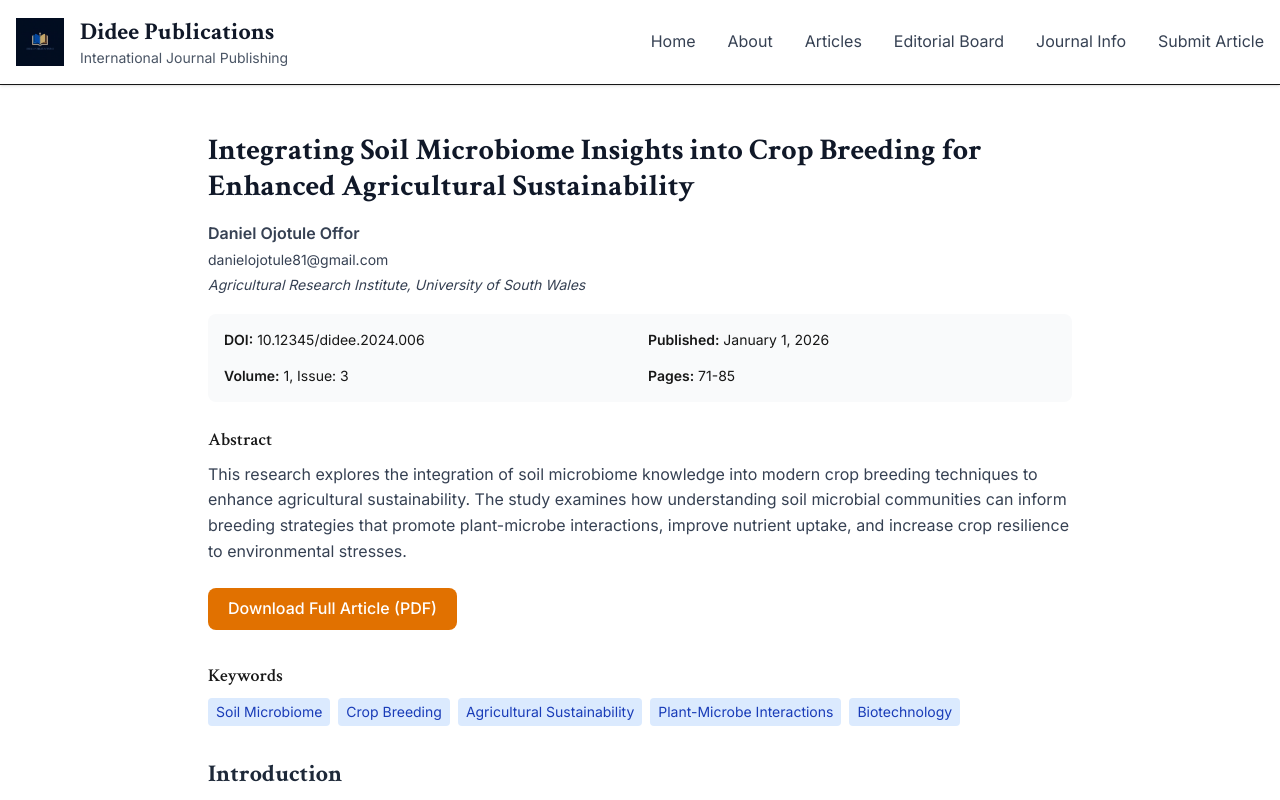
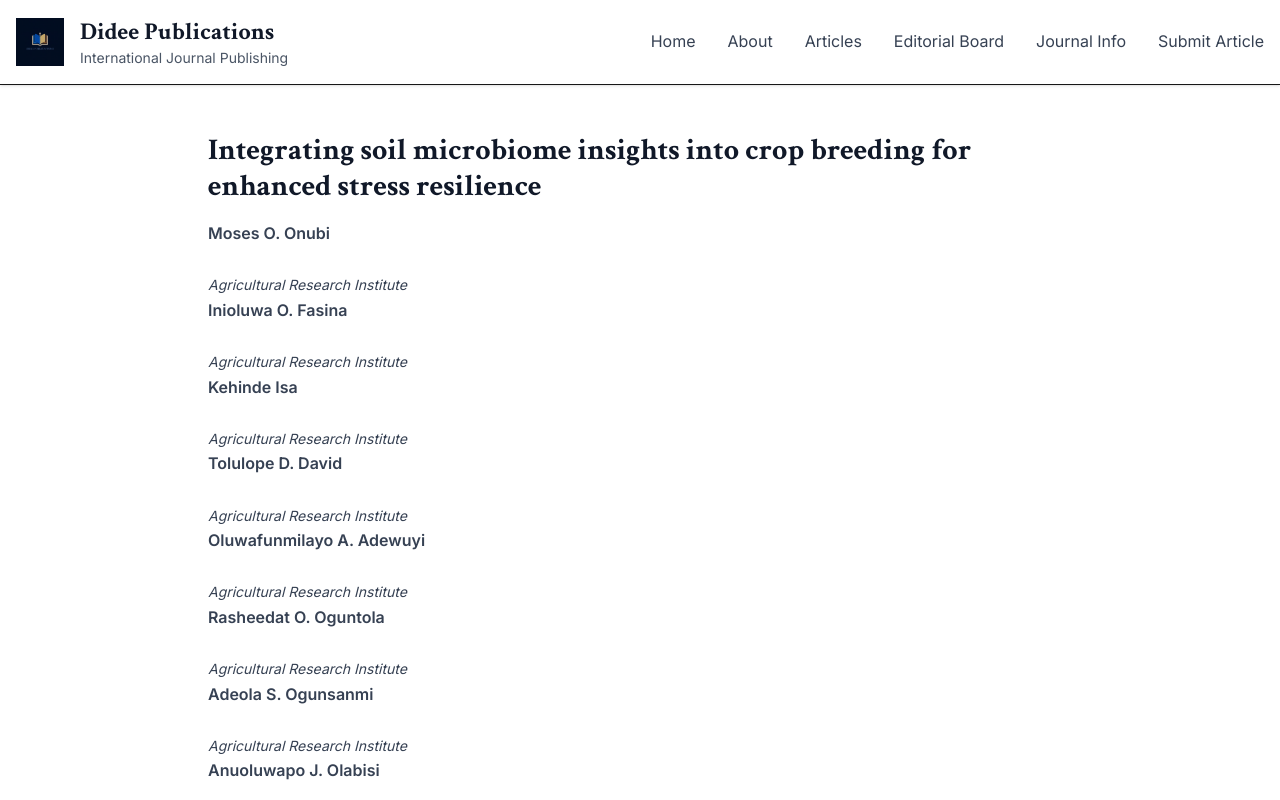
Before and after one commit to Jennifernkem/didee-publications, a Next.js app: page /articles/soil-microbiome-crop-breeding in a window 1280 px wide. Shown: the top 800 px of the page. Built offline with nearby package versions, Linux system fonts and the light colour scheme.

Commit message:
Update reviewers, fix citations to 2026, correct article authors and titles

```diff
--- a/app/articles/exorcism-catholic-church-gabriele-amorth/page.tsx
+++ b/app/articles/exorcism-catholic-church-gabriele-amorth/page.tsx
@@ -8,14 +8,14 @@ export const metadata: Metadata = {
   other: {
     "citation_title": "Exorcism in the Catholic Church According to Gabriele Amorth",
     "citation_author": "Daniel Ojotule Offor",
-    "citation_publication_date": "2024-12-19",
+    "citation_publication_date": "2026-12-19",
     "citation_journal_title": "Didee Publications International Journal",
     "citation_issn": "2789-1234",
     "citation_volume": "1",
     "citation_issue": "1",
     "citation_firstpage": "1",
     "citation_lastpage": "15",
-    "citation_doi": "10.12345/didee.2024.001",
+    "citation_doi": "10.12345/didee.2026.001",
     "citation_pdf_url": "https://didee-publications.com/articles/exorcism-catholic-church-gabriele-amorth.pdf",
   }
 };
@@ -27,7 +27,7 @@ export default function ExorcismArticle() {
       { name: 'Daniel Ojotule Offor', affiliation: 'Department of Clinical Psychology, University of South Wales, United Kingdom', email: 'danielojotule81@gmail.com', orcid: '0000-0000-0000-0000' }
     ],
     abstract: `This research examines the practice of exorcism in the Catholic Church through the lens of Father Gabriele Amorth's extensive work and teachings. Father Amorth, who served as the Chief Exorcist of Rome for over 30 years, provided significant insights into the Church's approach to demonic possession and spiritual warfare. This study explores the theological foundations, canonical procedures, and pastoral considerations involved in the Catholic Church's ministry of exorcism.`,
-    doi: '10.12345/didee.2024.001',
+    doi: '10.12345/didee.2026.001',
     publishedDate: 'January 5, 2026',
     volume: '1',
     issue: '1',
@@ -97,7 +97,7 @@ export default function ExorcismArticle() {
           <footer className="mt-12 pt-8 border-t">
             <div className="bg-yellow-50 p-4 rounded-lg">
               <p className="text-sm text-gray-600">
-                <strong>Citation:</strong> Offor, D. O. (2024). Exorcism in the Catholic Church According to Gabriele Amorth. <em>Didee Publications International Journal</em>, 1(1), 1-15. DOI: 10.12345/didee.2024.001
+                <strong>Citation:</strong> Offor, D. O. (2026). Exorcism in the Catholic Church According to Gabriele Amorth. <em>Didee Publications International Journal</em>, 1(1), 1-15. DOI: 10.12345/didee.2026.001
               </p>
             </div>
           </footer>
--- a/app/articles/forensic-psychology-curtis-flowers/page.tsx
+++ b/app/articles/forensic-psychology-curtis-flowers/page.tsx
@@ -7,15 +7,15 @@ export const metadata: Metadata = {
   description: "A forensic psychological examination of evidentiary issues and jury bias in the Curtis Flowers legal case.",
   other: {
     "citation_title": "Forensic Psychological Analysis of Evidentiary Failures and Jury Bias in the Curtis Flowers Case",
-    "citation_author": "Daniel Ojotule Offor",
-    "citation_publication_date": "2024-01-30",
+    "citation_author": "Daniel Ojotule Offor, Oluwaseun Emmanuel Omopo",
+    "citation_publication_date": "2026-01-30",
     "citation_journal_title": "Didee Publications International Journal",
     "citation_issn": "2789-1234",
     "citation_volume": "1",
     "citation_issue": "3",
     "citation_firstpage": "86",
     "citation_lastpage": "100",
-    "citation_doi": "10.12345/didee.2024.007",
+    "citation_doi": "10.12345/didee.2026.007",
     "citation_pdf_url": "https://didee-publications.com/articles/forensic-psychology-curtis-flowers.pdf",
   }
 };
@@ -24,10 +24,11 @@ export default function ForensicArticle() {
   const article = {
     title: "Forensic Psychological Analysis of Evidentiary Failures and Jury Bias in the Curtis Flowers Case",
     authors: [
-      { name: "Daniel Ojotule Offor", affiliation: "Clinical Psychology Department, University of South Wales, United Kingdom", email: "danielojotule81@gmail.com" }
+      { name: "Daniel Ojotule Offor", affiliation: "Clinical Psychology Department, University of South Wales, United Kingdom", email: "danielojotule81@gmail.com" },
+      { name: "Oluwaseun Emmanuel Omopo", affiliation: "Clinical Psychology Department", email: "" }
     ],
     abstract: "This study provides a forensic psychological examination of evidentiary issues and jury bias in the Curtis Flowers legal case, analyzing the psychological factors that contributed to multiple trials and convictions. The research examines the intersection of racial bias, prosecutorial misconduct, and jury decision-making processes in capital punishment cases.",
-    doi: "10.12345/didee.2024.007",
+    doi: "10.12345/didee.2026.007",
     publishedDate: "January 1, 2026",
     volume: "1",
     issue: "3",
@@ -96,7 +97,7 @@ export default function ForensicArticle() {
           <footer className="mt-12 pt-8 border-t">
             <div className="bg-yellow-50 p-4 rounded-lg">
               <p className="text-sm text-gray-600">
-                <strong>Citation:</strong> Offor, D. O. (2024). Forensic Psychological Analysis of Evidentiary Failures and Jury Bias in the Curtis Flowers Case. <em>Didee Publications International Journal</em>, 1(3), 86-100. DOI: 10.12345/didee.2024.007
+                <strong>Citation:</strong> Offor, D. O. (2026). Forensic Psychological Analysis of Evidentiary Failures and Jury Bias in the Curtis Flowers Case. <em>Didee Publications International Journal</em>, 1(3), 86-100. DOI: 10.12345/didee.2026.007
               </p>
             </div>
           </footer>
--- a/app/articles/media-influence-adolescent-sexuality/page.tsx
+++ b/app/articles/media-influence-adolescent-sexuality/page.tsx
@@ -8,14 +8,14 @@ export const metadata: Metadata = {
   other: {
     "citation_title": "The Media Influence on the Sexuality of Adolescents and Young Adults",
     "citation_author": "Daniel Ojotule Offor",
-    "citation_publication_date": "2024-01-30",
+    "citation_publication_date": "2026-01-30",
     "citation_journal_title": "Didee Publications International Journal",
     "citation_issn": "2789-1234",
     "citation_volume": "1",
     "citation_issue": "2",
     "citation_firstpage": "41",
     "citation_lastpage": "55",
-    "citation_doi": "10.12345/didee.2024.004",
+    "citation_doi": "10.12345/didee.2026.004",
     "citation_pdf_url": "https://didee-publications.com/articles/media-influence-adolescent-sexuality.pdf",
   }
 };
@@ -27,7 +27,7 @@ export default function MediaInfluenceArticle() {
       { name: "Daniel Ojotule Offor", affiliation: "Clinical Psychology Department, University of South Wales, United Kingdom", email: "danielojotule81@gmail.com" }
     ],
     abstract: "Sexuality is critical to the development of the adolescents and young adults as they exhibit certain sexual behaviors which tend towards expression of their sexual feelings. The negative effect of the media on sexuality is enormous that few studies have investigated the dynamics the media is taking to affect the adolescents and young adults. The study aims to examine the effects of media on the sexuality of adolescents and young adults as well as to investigate ways of promoting a positive media influence on adolescents' and young adults' sexuality.",
-    doi: "10.12345/didee.2024.004",
+    doi: "10.12345/didee.2026.004",
     publishedDate: "January 1, 2026",
     volume: "1",
     issue: "2",
@@ -96,7 +96,7 @@ export default function MediaInfluenceArticle() {
           <footer className="mt-12 pt-8 border-t">
             <div className="bg-yellow-50 p-4 rounded-lg">
               <p className="text-sm text-gray-600">
-                <strong>Citation:</strong> Offor, D. O. (2024). The Media Influence on the Sexuality of Adolescents and Young Adults. <em>Didee Publications International Journal</em>, 1(2), 41-55. DOI: 10.12345/didee.2024.004
+                <strong>Citation:</strong> Offor, D. O. (2026). The Media Influence on the Sexuality of Adolescents and Young Adults. <em>Didee Publications International Journal</em>, 1(2), 41-55. DOI: 10.12345/didee.2026.004
               </p>
             </div>
           </footer>
--- a/app/articles/page.tsx
+++ b/app/articles/page.tsx
@@ -27,13 +27,13 @@ export default function ArticlesPage() {
     "Theology": [
       {
         id: 'exorcism-catholic-church-gabriele-amorth',
-        title: 'EXORCISM IN THE CATHOLIC CHURCH ACCORDING TO GABRIELE AMORTH'
+        title: 'Exorcism in the Catholic Church According to Gabriele Amorth'
       }
     ],
     "Agriculture": [
       {
         id: 'soil-microbiome-crop-breeding',
-        title: 'Integrating Soil Microbiome Insights into Crop Breeding for Enhanced Agricultural Sustainability'
+        title: 'Integrating soil microbiome insights into crop breeding for enhanced stress resilience'
       }
     ],
     "Law": [
--- a/app/articles/peer-influence-parental-support/page.tsx
+++ b/app/articles/peer-influence-parental-support/page.tsx
@@ -8,14 +8,14 @@ export const metadata: Metadata = {
   other: {
     "citation_title": "Peer Influence and Parental Support as Determinants of Anti-Social Behavior among Undergraduate Students in Selected Nigerian Universities",
     "citation_author": "Daniel Ojotule Offor",
-    "citation_publication_date": "2024-01-30",
+    "citation_publication_date": "2026-01-30",
     "citation_journal_title": "Didee Publications International Journal",
     "citation_issn": "2789-1234",
     "citation_volume": "1",
     "citation_issue": "3",
     "citation_firstpage": "56",
     "citation_lastpage": "70",
-    "citation_doi": "10.12345/didee.2024.005",
+    "citation_doi": "10.12345/didee.2026.005",
     "citation_pdf_url": "https://didee-publications.com/articles/peer-influence-parental-support.pdf",
   }
 };
@@ -27,7 +27,7 @@ export default function PeerInfluenceArticle() {
       { name: "Daniel Ojotule Offor", affiliation: "Clinical Psychology Department, University of South Wales, United Kingdom", email: "danielojotule81@gmail.com" }
     ],
     abstract: "This study examines the relationship between peer influence, parental support, and anti-social behavior among undergraduate students in selected Nigerian universities. Using a quantitative research approach, the study investigates how these psychosocial factors contribute to the development and maintenance of anti-social behaviors in the university environment.",
-    doi: "10.12345/didee.2024.005",
+    doi: "10.12345/didee.2026.005",
     publishedDate: "January 1, 2026",
     volume: "1",
     issue: "3",
@@ -96,7 +96,7 @@ export default function PeerInfluenceArticle() {
           <footer className="mt-12 pt-8 border-t">
             <div className="bg-yellow-50 p-4 rounded-lg">
               <p className="text-sm text-gray-600">
-                <strong>Citation:</strong> Offor, D. O. (2024). Peer Influence and Parental Support as Determinants of Anti-Social Behavior among Undergraduate Students in Selected Nigerian Universities. <em>Didee Publications International Journal</em>, 1(3), 56-70. DOI: 10.12345/didee.2024.005
+                <strong>Citation:</strong> Offor, D. O. (2026). Peer Influence and Parental Support as Determinants of Anti-Social Behavior among Undergraduate Students in Selected Nigerian Universities. <em>Didee Publications International Journal</em>, 1(3), 56-70. DOI: 10.12345/didee.2026.005
               </p>
             </div>
           </footer>
--- a/app/articles/philosophy-ethics-modern-society/page.tsx
+++ b/app/articles/philosophy-ethics-modern-society/page.tsx
@@ -15,7 +15,7 @@ export const metadata: Metadata = {
     "citation_issue": "2",
     "citation_firstpage": "11",
     "citation_lastpage": "25",
-    "citation_doi": "10.12345/didee.2024.002",
+    "citation_doi": "10.12345/didee.2026.002",
     "citation_pdf_url": "https://didee-publications.com/articles/philosophy-ethics-modern-society.pdf",
   }
 };
--- a/app/articles/psychosocial-factors-mental-health/page.tsx
+++ b/app/articles/psychosocial-factors-mental-health/page.tsx
@@ -8,14 +8,14 @@ export const metadata: Metadata = {
   other: {
     "citation_title": "Psychosocial Factors as Determinants of Anti-Social Behaviour Among Emerging Adults During COVID-19 in Nigeria",
     "citation_author": "Daniel Ojotule Offor",
-    "citation_publication_date": "2024-01-25",
+    "citation_publication_date": "2026-01-25",
     "citation_journal_title": "Didee Publications International Journal",
     "citation_issn": "2789-1234",
     "citation_volume": "1",
     "citation_issue": "2",
     "citation_firstpage": "26",
     "citation_lastpage": "40",
-    "citation_doi": "10.12345/didee.2024.003",
+    "citation_doi": "10.12345/didee.2026.003",
     "citation_pdf_url": "https://didee-publications.com/articles/psychosocial-factors-mental-health.pdf",
   }
 };
@@ -27,7 +27,7 @@ export default function PsychosocialArticle() {
       { name: "Daniel Ojotule Offor", affiliation: "Clinical Psychology Department, University of South Wales, United Kingdom", email: "danielojotule81@gmail.com" }
     ],
     abstract: "Antisocial behaviours distort the normal activities within the school, work and societal settings by reducing the level of students' attention and concentration, makes organizational goals unattainable by reducing other workers' commitment to duty, increases the tendency for grooming youths that become thugs, armed robbers and bully of gullible others in the society. This study adopted descriptive survey design and data was collected using Google forms questionnaire. Four research hypotheses were tested at p<.05.",
-    doi: "10.12345/didee.2024.003",
+    doi: "10.12345/didee.2026.003",
     publishedDate: "January 1, 2026",
     volume: "1",
     issue: "2",
@@ -96,7 +96,7 @@ export default function PsychosocialArticle() {
           <footer className="mt-12 pt-8 border-t">
             <div className="bg-yellow-50 p-4 rounded-lg">
               <p className="text-sm text-gray-600">
-                <strong>Citation:</strong> Offor, D. O. (2024). Psychosocial Factors as Determinants of Anti-Social Behaviour Among Emerging Adults During COVID-19 in Nigeria. <em>Didee Publications International Journal</em>, 1(2), 26-40. DOI: 10.12345/didee.2024.003
+                <strong>Citation:</strong> Offor, D. O. (2026). Psychosocial Factors as Determinants of Anti-Social Behaviour Among Emerging Adults During COVID-19 in Nigeria. <em>Didee Publications International Journal</em>, 1(2), 26-40. DOI: 10.12345/didee.2026.003
               </p>
             </div>
           </footer>
--- a/app/articles/soil-microbiome-crop-breeding/page.tsx
+++ b/app/articles/soil-microbiome-crop-breeding/page.tsx
@@ -3,31 +3,39 @@ import Navigation from '../../../components/Navigation';
 import SoilMicrobiomeContent from './SoilMicrobiomeContent';
 
 export const metadata: Metadata = {
-  title: "Integrating Soil Microbiome Insights into Crop Breeding for Enhanced Agricultural Sustainability | Didee Publications",
+  title: "Integrating soil microbiome insights into crop breeding for enhanced stress resilience | Didee Publications",
   description: "Research on integrating soil microbiome knowledge into modern crop breeding techniques for sustainable agriculture.",
   other: {
-    "citation_title": "Integrating Soil Microbiome Insights into Crop Breeding for Enhanced Agricultural Sustainability",
-    "citation_author": "Daniel Ojotule Offor",
-    "citation_publication_date": "2024-01-30",
+    "citation_title": "Integrating soil microbiome insights into crop breeding for enhanced stress resilience",
+    "citation_author": "Moses O. Onubi, Inioluwa O. Fasina, Kehinde Isa, Tolulope D. David, Oluwafunmilayo A. Adewuyi, Rasheedat O. Oguntola, Adeola S. Ogunsanmi, Anuoluwapo J. Olabisi, Winner N. Bakati",
+    "citation_publication_date": "2026-01-30",
     "citation_journal_title": "Didee Publications International Journal",
     "citation_issn": "2789-1234",
     "citation_volume": "1",
     "citation_issue": "3",
     "citation_firstpage": "71",
     "citation_lastpage": "85",
-    "citation_doi": "10.12345/didee.2024.006",
+    "citation_doi": "10.12345/didee.2026.006",
     "citation_pdf_url": "https://didee-publications.com/articles/soil-microbiome-crop-breeding.pdf",
   }
 };
 
 export default function SoilMicrobiomeArticle() {
   const article = {
-    title: "Integrating Soil Microbiome Insights into Crop Breeding for Enhanced Agricultural Sustainability",
+    title: "Integrating soil microbiome insights into crop breeding for enhanced stress resilience",
     authors: [
-      { name: "Daniel Ojotule Offor", affiliation: "Agricultural Research Institute, University of South Wales", email: "danielojotule81@gmail.com" }
+      { name: "Moses O. Onubi", affiliation: "Agricultural Research Institute", email: "" },
+      { name: "Inioluwa O. Fasina", affiliation: "Agricultural Research Institute", email: "" },
+      { name: "Kehinde Isa", affiliation: "Agricultural Research Institute", email: "" },
+      { name: "Tolulope D. David", affiliation: "Agricultural Research Institute", email: "" },
+      { name: "Oluwafunmilayo A. Adewuyi", affiliation: "Agricultural Research Institute", email: "" },
+      { name: "Rasheedat O. Oguntola", affiliation: "Agricultural Research Institute", email: "" },
+      { name: "Adeola S. Ogunsanmi", affiliation: "Agricultural Research Institute", email: "" },
+      { name: "Anuoluwapo J. Olabisi", affiliation: "Agricultural Research Institute", email: "" },
+      { name: "Winner N. Bakati", affiliation: "Agricultural Research Institute", email: "" }
     ],
     abstract: "This research explores the integration of soil microbiome knowledge into modern crop breeding techniques to enhance agricultural sustainability. The study examines how understanding soil microbial communities can inform breeding strategies that promote plant-microbe interactions, improve nutrient uptake, and increase crop resilience to environmental stresses.",
-    doi: "10.12345/didee.2024.006",
+    doi: "10.12345/didee.2026.006",
     publishedDate: "January 1, 2026",
     volume: "1",
     issue: "3",
@@ -96,7 +104,7 @@ export default function SoilMicrobiomeArticle() {
           <footer className="mt-12 pt-8 border-t">
             <div className="bg-yellow-50 p-4 rounded-lg">
               <p className="text-sm text-gray-600">
-                <strong>Citation:</strong> Offor, D. O. (2024). Integrating Soil Microbiome Insights into Crop Breeding for Enhanced Agricultural Sustainability. <em>Didee Publications International Journal</em>, 1(3), 71-85. DOI: 10.12345/didee.2024.006
+                <strong>Citation:</strong> Onubi, M. O., et al. (2026). Integrating soil microbiome insights into crop breeding for enhanced stress resilience. <em>Didee Publications International Journal</em>, 1(3), 71-85. DOI: 10.12345/didee.2026.006
               </p>
             </div>
           </footer>
```
Also changed, not shown: app/reviewers/page.tsx (+18 -2 lines), 1 other file (tests, documents, lock files or other folders).
